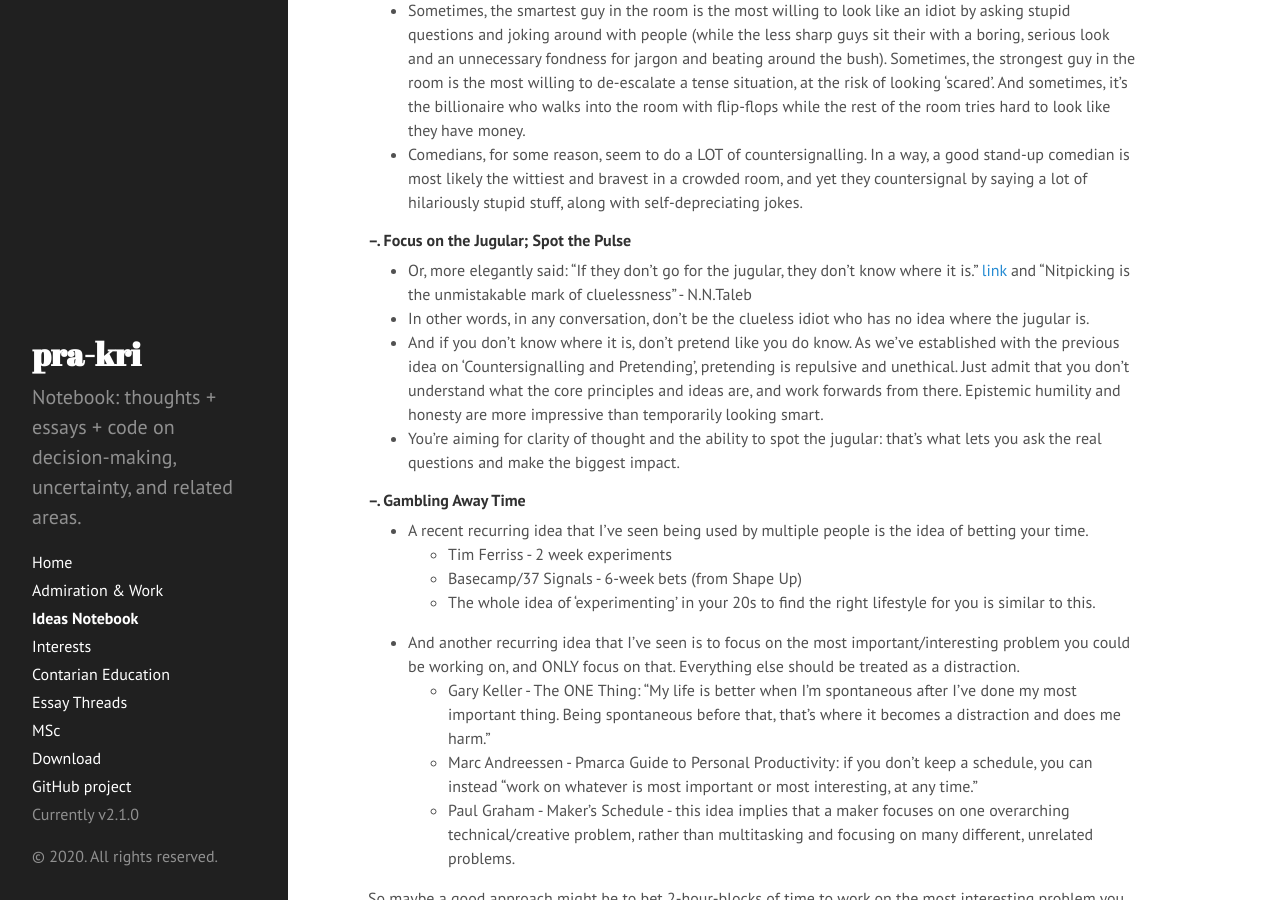
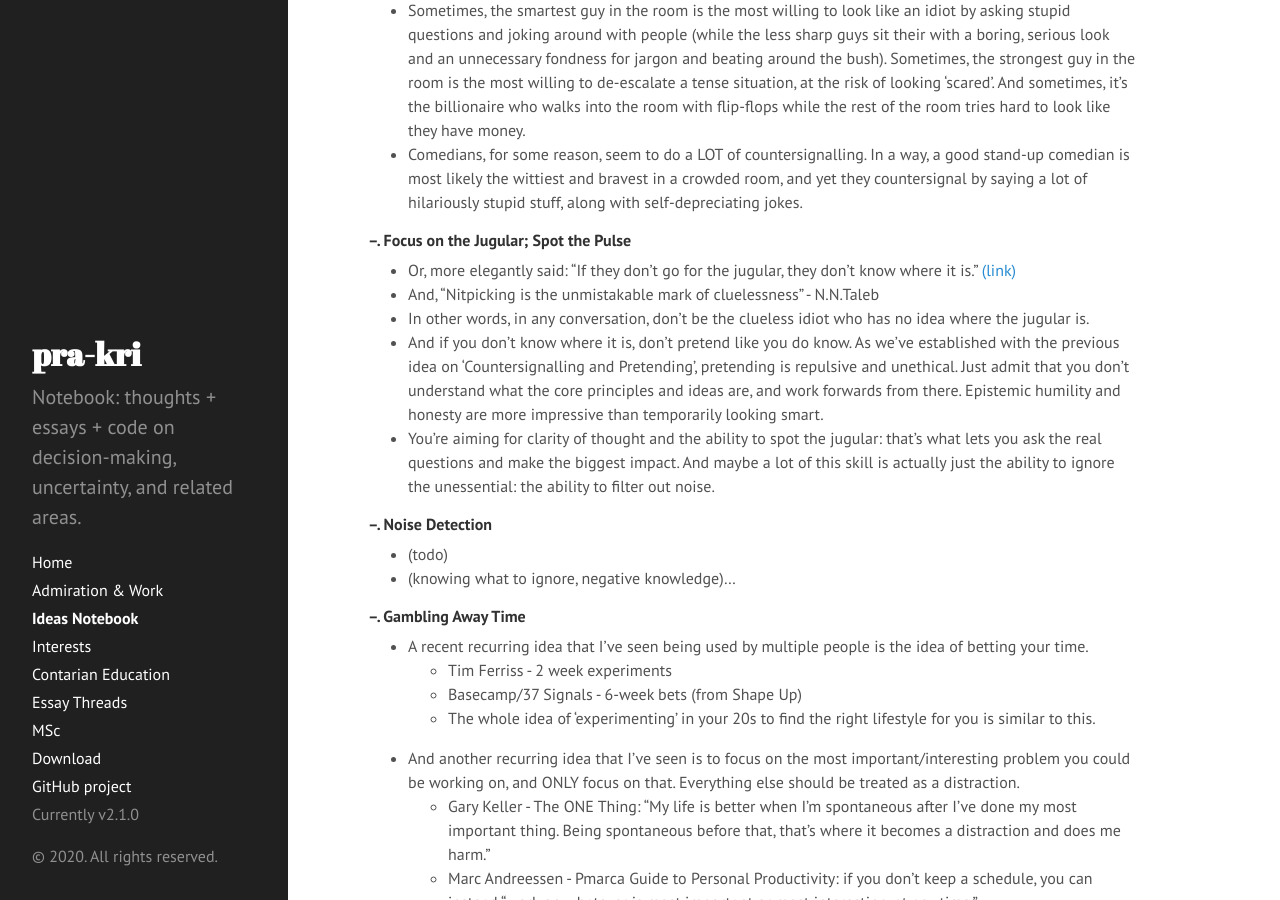
Before and after one commit to pra-kri/pra-kri.github.io, a Jekyll site: the page built from IdeasNotebook.md, in a window 1280 px wide and 900 px high, scrolled down 2434 px. Built offline with Jekyll 4.4.1, drawn with Linux system fonts in a browser that asks for light colours; Markdown is read by kramdown in place of the engine named in the settings.

Commit message:
Update IdeasNotebook.md

```diff
--- a/IdeasNotebook.md
+++ b/IdeasNotebook.md
@@ -53,10 +53,15 @@ Maybe the solution is to work in small selective teams with autonomy and shared
 * Comedians, for some reason, seem to do a LOT of countersignalling. In a way, a good stand-up comedian is most likely the wittiest and bravest in a crowded room, and yet they countersignal by saying a lot of hilariously stupid stuff, along with self-depreciating jokes.
 
 ##### --. Focus on the Jugular; Spot the Pulse
-* Or, more elegantly said: "If they don't go for the jugular, they don't know where it is." [link](https://startupbros.com/antifragile-act-cant-know-much/) and "Nitpicking is the unmistakable mark of cluelessness" - N.N.Taleb
+* Or, more elegantly said: "If they don't go for the jugular, they don't know where it is." [(link)](https://startupbros.com/antifragile-act-cant-know-much/)
+* And, "Nitpicking is the unmistakable mark of cluelessness" - N.N.Taleb
 * In other words, in any conversation, don't be the clueless idiot who has no idea where the jugular is.
 * And if you don't know where it is, don't pretend like you do know. As we've established with the previous idea on 'Countersignalling and Pretending', pretending is repulsive and unethical. Just admit that you don't understand what the core principles and ideas are, and work forwards from there. Epistemic humility and honesty are more impressive than temporarily looking smart.
-* You're aiming for clarity of thought and the ability to spot the jugular: that's what lets you ask the real questions and make the biggest impact.
+* You're aiming for clarity of thought and the ability to spot the jugular: that's what lets you ask the real questions and make the biggest impact. And maybe a lot of this skill is actually just the ability to ignore the unessential: the ability to filter out noise.
+
+##### --. Noise Detection
+* (todo)
+* (knowing what to ignore, negative knowledge)...
 
 
 ##### --. Gambling Away Time
```
